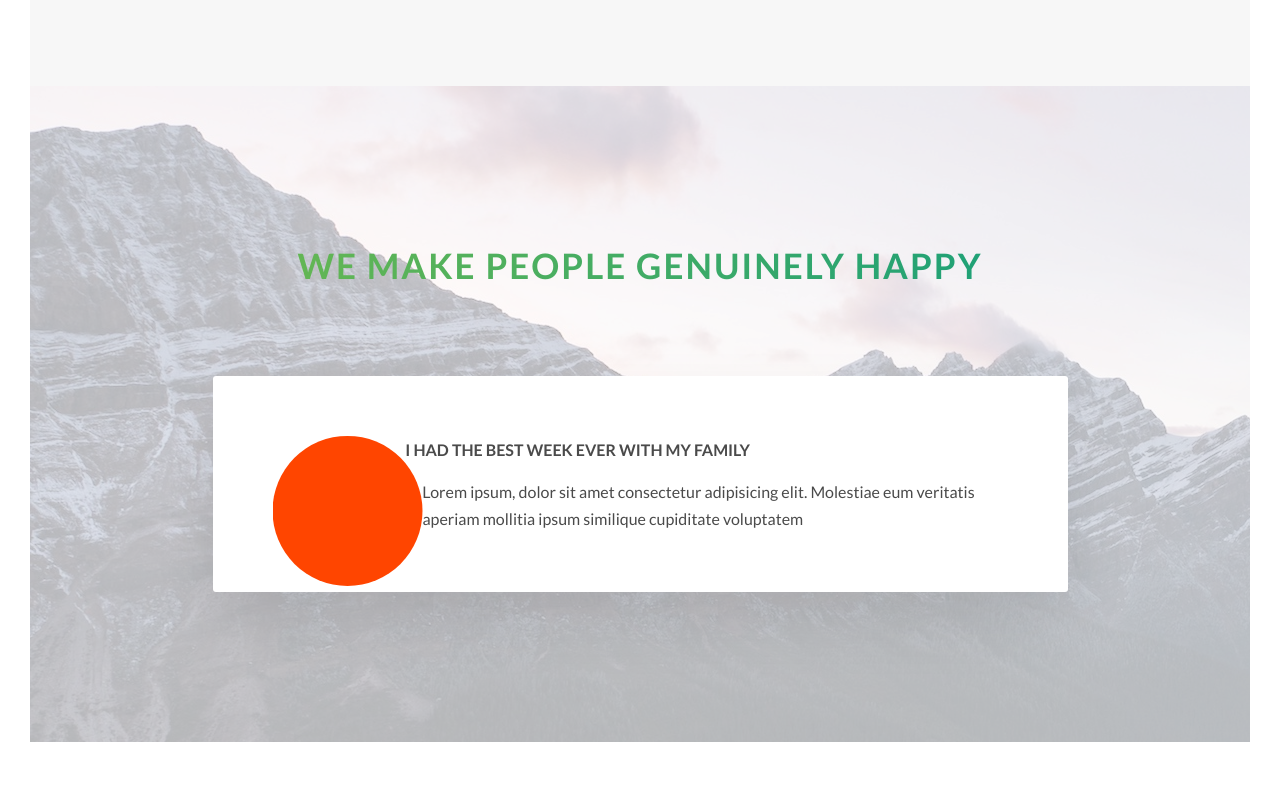
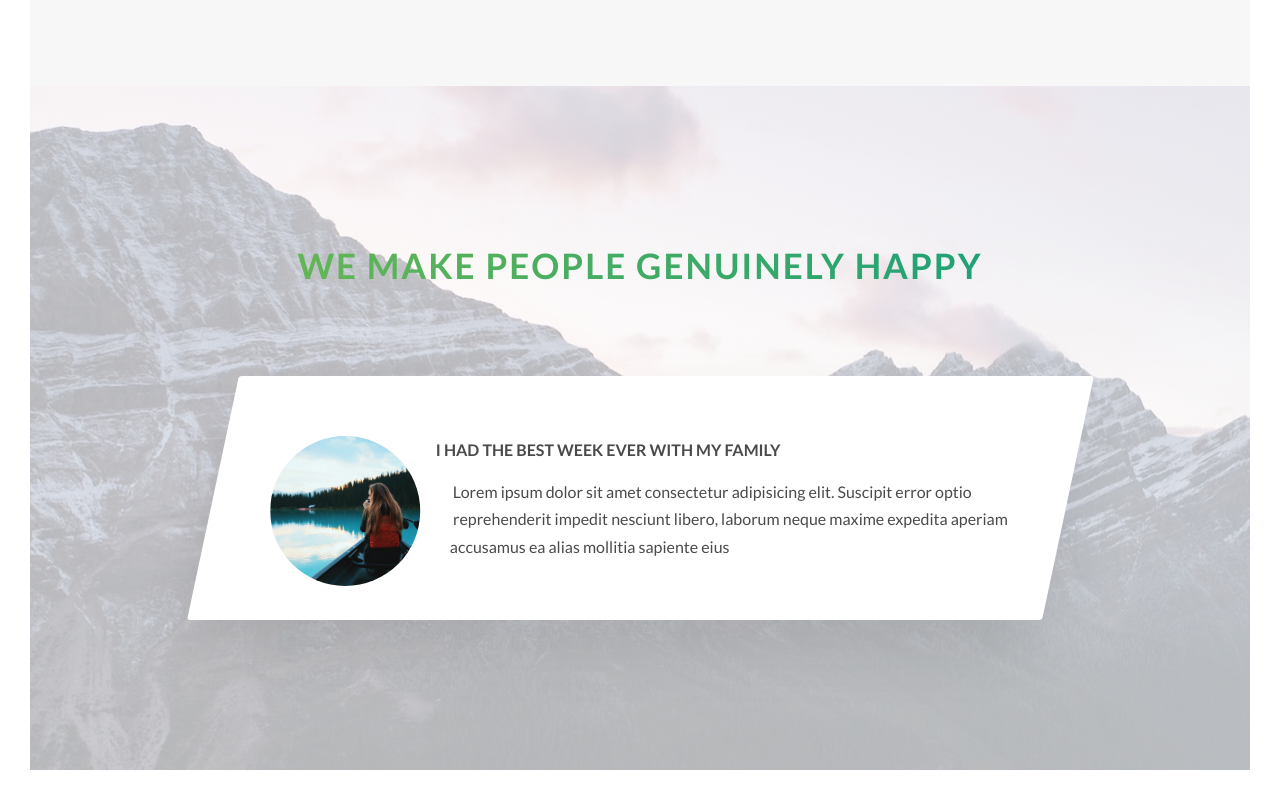
Before and after one commit to Ezzeldien-M-Abdalaziz/Natours, a website: page index.html in a window 1280 px wide. Shown: the part 3166-3966 px from the top of the page. Before the commit the page ends 3938 px from the top, so only its background shows below. Drawn offline with Linux system fonts and the light colour scheme.

Commit message:
story section

```diff
--- a/SCSS/components/story.scss
+++ b/SCSS/components/story.scss
@@ -5,16 +5,26 @@
     background-color: $color-white;
     border-radius: 3px;
     padding: 6rem;
+    padding-left: 9rem;
     font-size: $default-font-size;
+    transform: skewX(-12deg);
+
 
     &__shape{
         width:15rem;
         height: 15rem;
-        background-color: orangered;
         float: left;
-        //border-radius: 100%;
-
         shape-outside: circle(50% at 50% 50%);
         clip-path: circle(50% at 50% 50%);
+        transform: translate(-3rem) skewX(12deg);   //we need to skew() back in the oppisite direction to make it normall
+    }
+
+    &__img{
+        height: 100%;   //inherits the width of 15rem from the parent which is "__shape"
+    }
+
+    &__text{
+        transform: skewX(12deg); //we need to skew() back in the oppisite direction to make it normall
+
     }
 }
--- a/index.html
+++ b/index.html
@@ -221,12 +221,12 @@
             <div class="row">
                 <div class="story">
                     <figure class="story__shape">
-
+                        <img src="img/nat-8.jpg" alt="Person on  a tour" class="story__img">
                     </figure>
                     <div class="story__text">
                         <h3 class="heading-tertiary u-margin-bottom-small">I had the best week ever with my family</h3>
                         <p>
-                            Lorem ipsum, dolor sit amet consectetur adipisicing elit. Molestiae eum veritatis aperiam mollitia ipsum similique cupiditate voluptatem
+                            Lorem ipsum dolor sit amet consectetur adipisicing elit. Suscipit error optio reprehenderit impedit nesciunt libero, laborum neque maxime expedita aperiam accusamus ea alias mollitia sapiente eius
                         </p>
 
                     </div>
```
Also changed, not shown: css/main.css.
